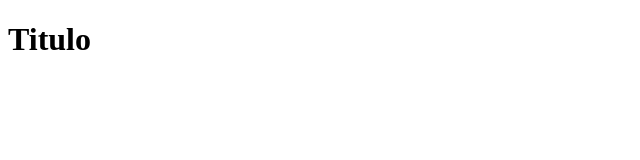
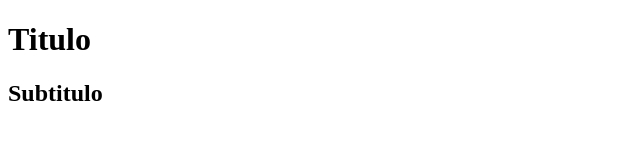
Before and after one commit to ManuGc124/Probando, a plain HTML site: page index.html in a window 1280 px wide. Shown: the whole page, without its empty margins (0-640 px from the left). Drawn offline with Linux system fonts and the light colour scheme.

Commit message:
Clonado skelleeer

```diff
--- a/index.html
+++ b/index.html
@@ -10,6 +10,7 @@
     <main class="main">
         <div class="container">
             <h1 class="title">Titulo</h1>
+            <h2 class="subtitle">Subtitulo</h2>
         </div>
     </main>
 </body>
```
